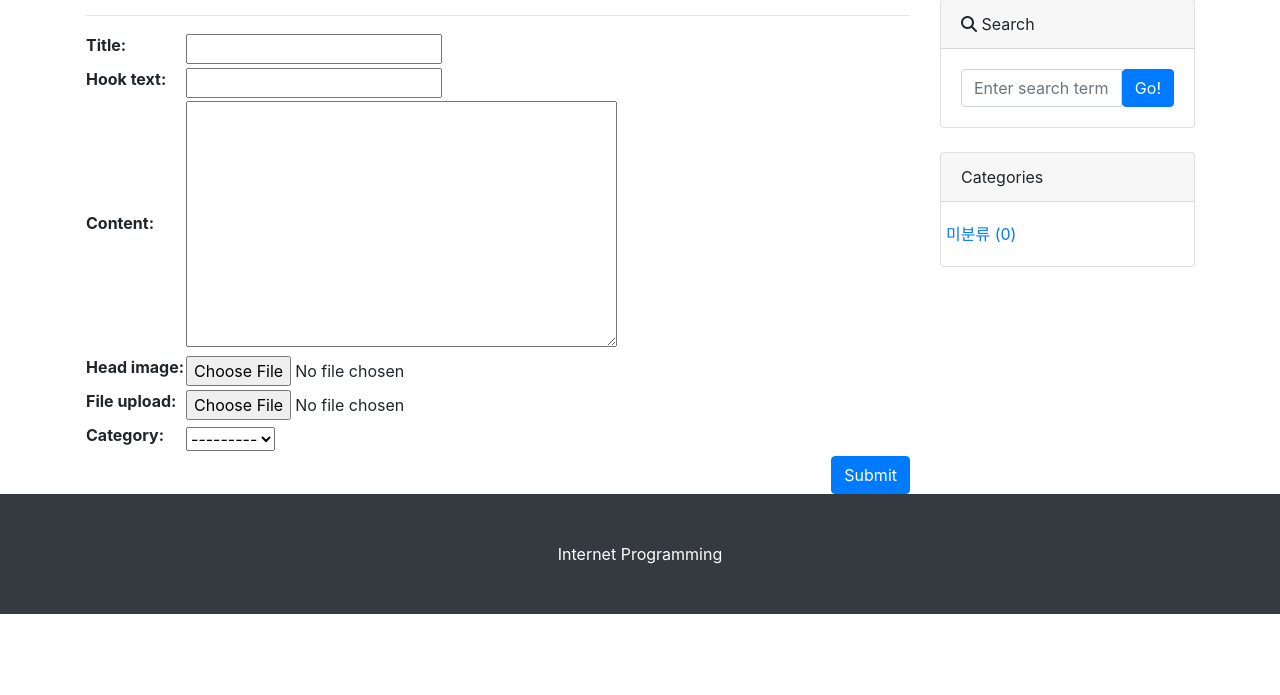
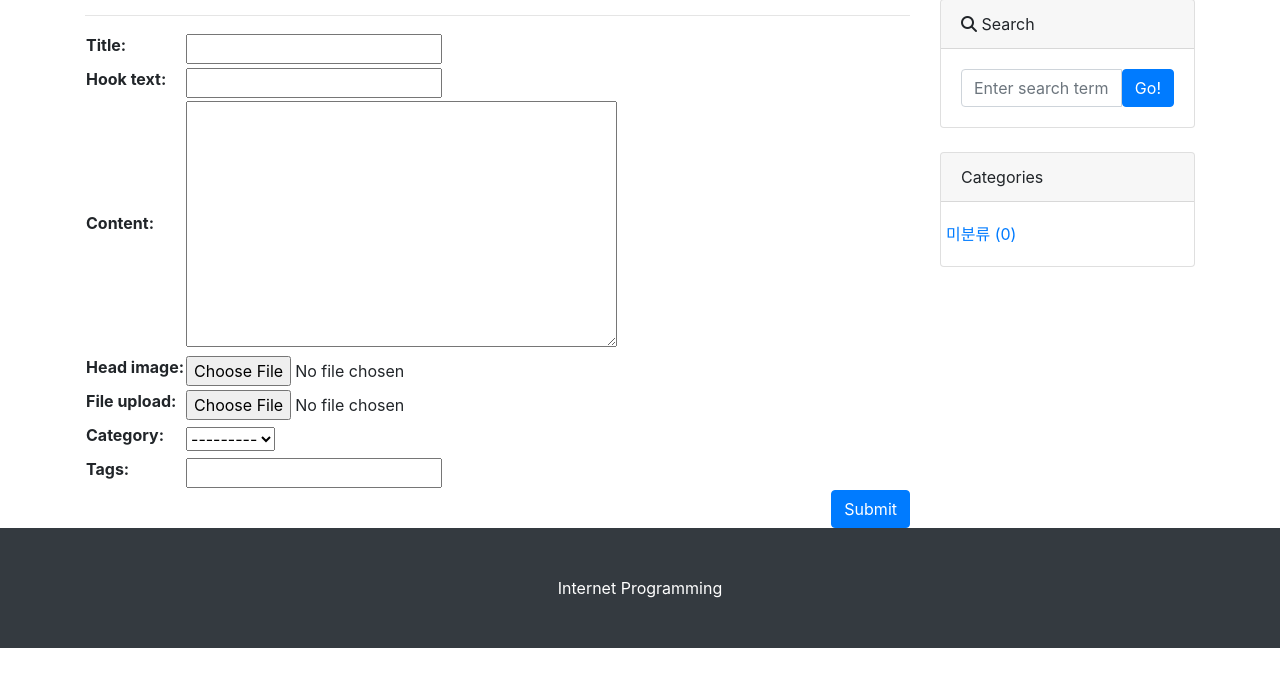
Before and after one commit to 19013na/Django22-02, a Django app: page /blog/create_post/ in a window 1280 px wide. Shown: the part 105-800 px from the top of the page. Run offline with Django 4.2, Linux system fonts and the light colour scheme; the visitor is signed in with stand-in values (Sample User, id 1); data that the repository does not hold is empty; some libraries are stand-ins or nearby versions.

Commit message:
태그 선택란 추가하기

```diff
--- a/blog/models.py
+++ b/blog/models.py
@@ -47,7 +47,7 @@ class Post(models.Model):
 
     #카테고리 다대일 설정. admin.py도 설정해줘야함.
     category = models.ForeignKey(Category, null=True, blank=True, on_delete=models.SET_NULL)
-    tags = models.ManyToManyField(Tag, blank=True)
+    tags = models.ManyToManyField(Tag, null=True, blank=True)
 
     def __str__(self):
         return f'[{self.pk}]{self.title}:: {self.author} : {self.created_at}'
--- a/blog/templates/blog/post_detail.html
+++ b/blog/templates/blog/post_detail.html
@@ -30,7 +30,7 @@
                         {% if user.is_authenticated and user == post.author %}
                             <a href="/blog/update_post/{{post.pk}}/" role="button"
                                class="btn btn-info btn-sm float-right">
-                                <i class="fas fa-pen"></i> Edit Post
+                                <i class="fas fa-pen">Edit Post</i>
                             </a>
                         {% endif %}
 
--- a/blog/templates/blog/post_form.html
+++ b/blog/templates/blog/post_form.html
@@ -11,6 +11,10 @@
         {% csrf_token %}
         <table>
             {{form}}
+             <tr>
+                <th><label for="id_tags">Tags:</label></th>
+                <td><input type="text" id="id_tags" name="tags_str"></td>
+             </tr>
         </table>
         <button type="submit" class="btn btn-primary float-right">Submit</button>
     </form>
--- a/blog/templates/blog/post_list.html
+++ b/blog/templates/blog/post_list.html
@@ -5,7 +5,7 @@
                     {% if user.is_superuser or user.is_staff %}
                         <a href="/blog/create_post/" role="button"
                            class="btn btn-info btn-sm float-right">
-                            <i class="fas fa-pen"></i> New Post
+                            <i class="fas fa-pen">New Post</i>
                         </a>
                     {% endif %}
                 {% endif %}
--- a/blog/templates/blog/post_update_form.html
+++ b/blog/templates/blog/post_update_form.html
@@ -11,6 +11,11 @@
         {% csrf_token %}
         <table>
             {{form}}
+             <tr>
+                <th><label for="id_tags">Tags:</label></th>
+                <td><input type="text" id="id_tags" name="tags_str" value="{{tags_str_default}}"></td>
+             </tr>
+        </table>
         </table>
         <button type="submit" class="btn btn-primary float-right">Submit</button>
     </form>
--- a/blog/views.py
+++ b/blog/views.py
@@ -3,12 +3,13 @@ from .models import Post, Category, Tag
 from django.views.generic import ListView, DetailView, CreateView, UpdateView
 from django.contrib.auth.mixins import LoginRequiredMixin, UserPassesTestMixin
 from django.core.exceptions import PermissionDenied
+from django.utils.text import slugify
 
 # Create your views here.
 # 포스트 수정하는 페이지
 class PostUpdate(LoginRequiredMixin, UpdateView):
     model = Post
-    fields = ['title', 'hook_text', 'content', 'head_image', 'file_upload', 'category', 'tags']
+    fields = ['title', 'hook_text', 'content', 'head_image', 'file_upload', 'category'] # , 'tags'
 
     template_name = 'blog/post_update_form.html'
     def dispatch(self, request, *args, **kwargs):
@@ -17,8 +18,30 @@ class PostUpdate(LoginRequiredMixin, UpdateView):
         else:
             raise PermissionDenied
 
+    def form_valid(self, form):
+        response = super(PostUpdate, self).form_valid(form)
+        self.object.tags.clear()
+        tags_str = self.request.POST.get('tags_str');
+        if tags_str:
+            tags_str = tags_str.strip()
+            tags_str = tags_str.replace(',', ';')  # 구분자 : 세미콜론(;)
+            tags_list = tags_str.split(';')
+            for t in tags_list:
+                t = t.strip()
+                tag, is_tag_created = Tag.objects.get_or_create(name=t)
+                if is_tag_created:
+                    tag.slug = slugify(t, allow_unicode=True)
+                    tag.save()
+                self.object.tags.add(tag)
+        return response
+
     def get_context_data(self, *, object_list=None, **kwargs):
         context = super(PostUpdate, self).get_context_data()
+        if self.object.tags.exists():
+            tags_str_list = list()
+            for t in self.object.tags.all():
+                tags_str_list.append(t.name)
+            context['tags_str_default'] = ';'.join(tags_str_list)
         context['categories'] = Category.objects.all()
         context['no_category_post_count'] = Post.objects.filter(category=None).count  # category가 없는 것들
         return context
@@ -26,7 +49,7 @@ class PostUpdate(LoginRequiredMixin, UpdateView):
 # 포스트 추가하는 페이지
 class PostCreate(LoginRequiredMixin, UserPassesTestMixin, CreateView):
     model = Post
-    fields = ['title', 'hook_text', 'content', 'head_image', 'file_upload', 'category']
+    fields = ['title', 'hook_text', 'content', 'head_image', 'file_upload', 'category'] # , 'tags'
 
     def test_func(self):
         return self.request.user.is_superuser or self.request.user.is_staff
@@ -36,7 +59,20 @@ class PostCreate(LoginRequiredMixin, UserPassesTestMixin, CreateView):
         current_user = self.request.user
         if current_user.is_authenticated and (current_user.is_superuser or current_user.is_staff):
             form.instance.author = current_user
-            return super(PostCreate, self).form_valid(form)
+            response = super(PostCreate, self).form_valid(form)
+            tags_str = self.request.POST.get('tags_str');
+            if tags_str :
+                tags_str = tags_str.strip()  #tag의 사용자가 써준 앞뒤의 공백을 없애기, 태그들 맨앞 맨뒤 공백만, 태그 사이의 공백은 포함x
+                tags_str = tags_str.replace(',', ';')  #구분자 : 세미콜론(;)
+                tags_list = tags_str.split(';')
+                for t in tags_list:
+                    t = t.strip()
+                    tag, is_tag_created = Tag.objects.get_or_create(name=t)
+                    if is_tag_created:
+                        tag.slug = slugify(t, allow_unicode=True)
+                        tag.save()
+                    self.object.tags.add(tag)
+            return response
         else:
             return redirect('/blog/')
 
```
